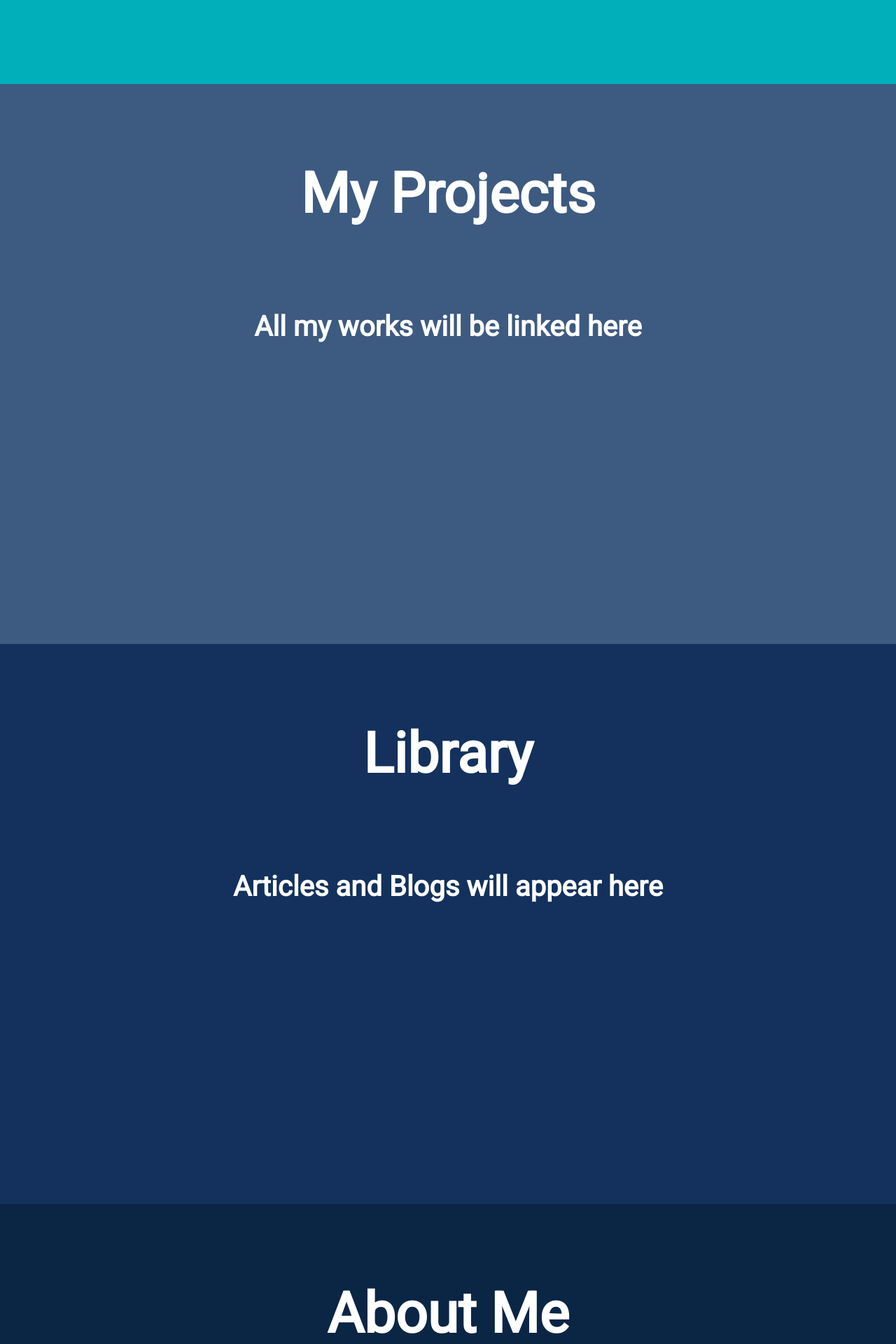
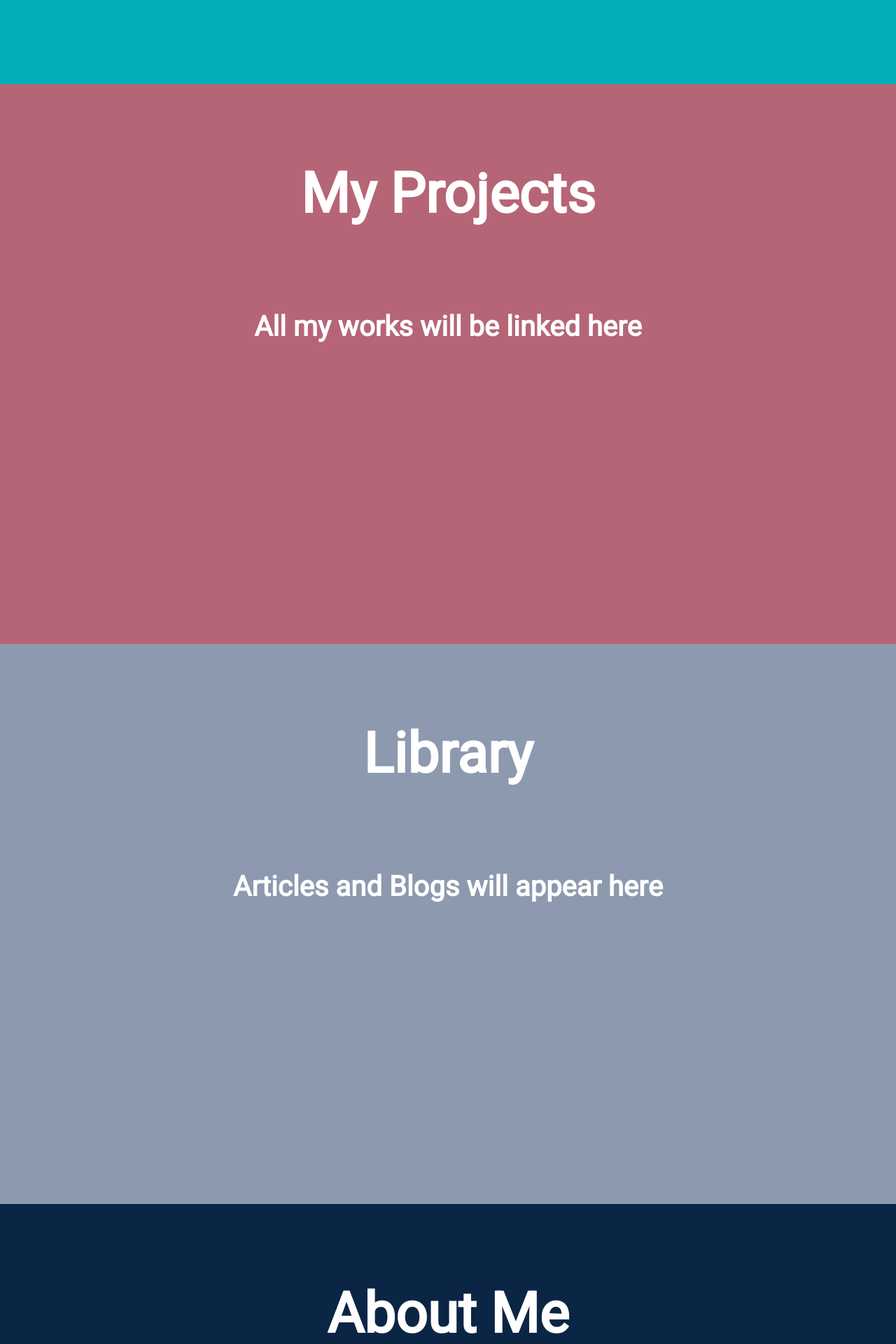
Before and after one commit to asdnyz/spw-netlify-project2, a plain HTML site: page index.html in a window 1280 px wide. Shown: the part 680-2600 px from the top of the page at 70% size. Drawn offline with Linux system fonts and the light colour scheme; a web font is replaced by a local one.

Commit message:
Update style.css

```diff
--- a/css/style.css
+++ b/css/style.css
@@ -88,7 +88,7 @@ h2{
 	height:auto !important;
 	display:table;
 	width:100%;
-	background: #3d5a80;
+	background: #b56576;
 	color: #111;
 }
 #section3{
@@ -97,7 +97,7 @@ h2{
 	height:auto !important;
 	display:table;
 	width:100%;
-	background: #13315c;
+	background: #8d99ae;
 }
 #section4{
 	height: 100%;
```
